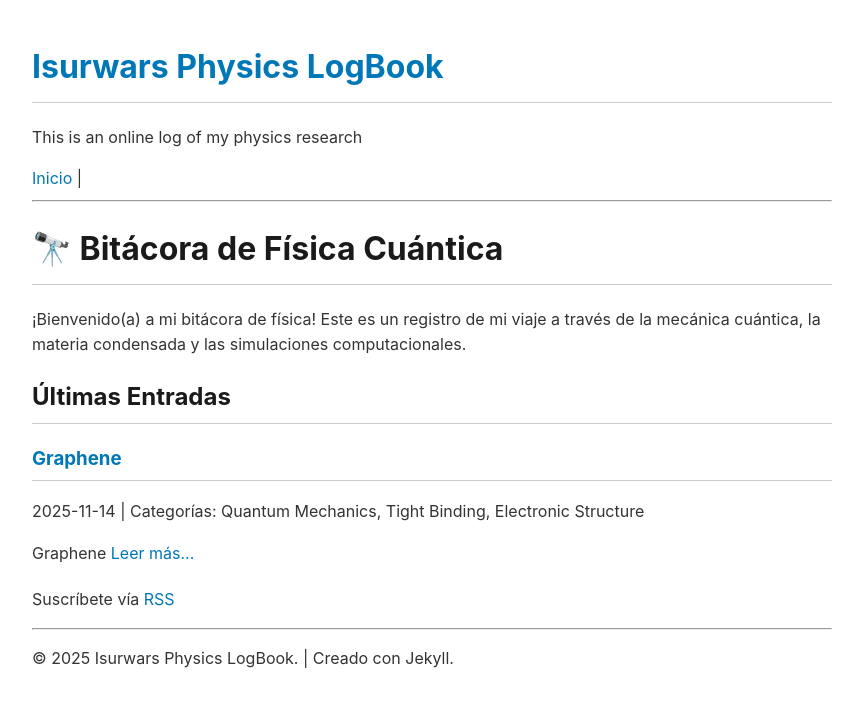
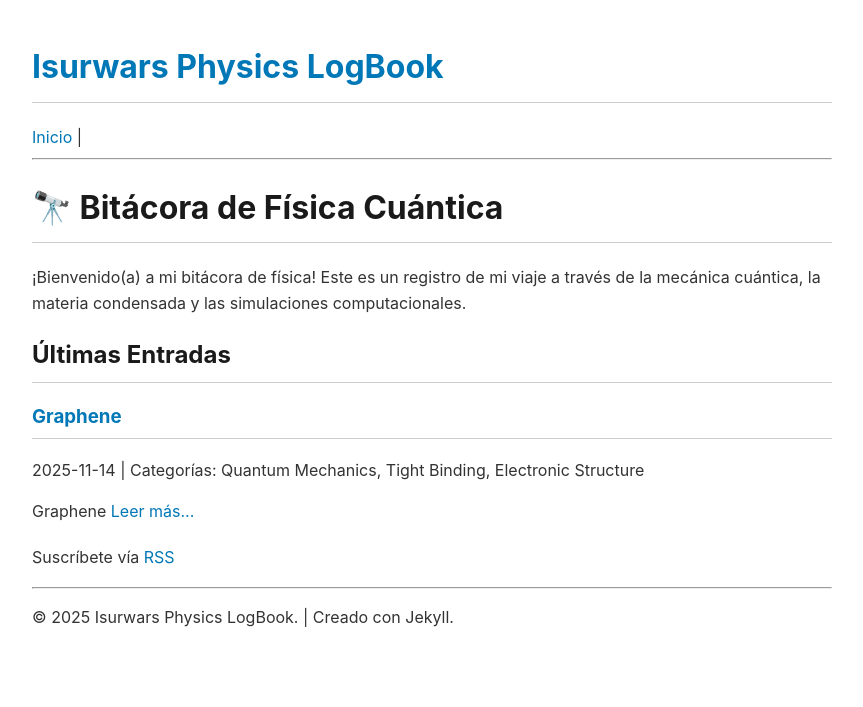
Before and after one commit to Isurwars/Physics-LogBook, a Jekyll site: the page built from index.md, in a window 1280 px wide. Shown: the top 707 px of the page, without its empty margins (208-1071 px from the left). Built offline with Jekyll 4.4.1, drawn with Linux system fonts in a browser that asks for light colours.

Commit message:
Remove description from _config.yml
Removed the description field from the config.

```diff
--- a/_config.yml
+++ b/_config.yml
@@ -1,8 +1,6 @@
 title: Isurwars Physics LogBook
 email: isurwars@gmail.com
-description: >-
-  This is an online log of my physics research
-baseurl: "" # Deja vacío si el sitio está en la raíz de un dominio (e.g., username.github.io)
+baseurl: ""
 url: "https://isurwars.github.io/Physics-LogBook/" # Reemplaza con tu URL
 timezone: America/Mexico_City # Ajusta a tu zona horaria
 permalink: /:title/
```
